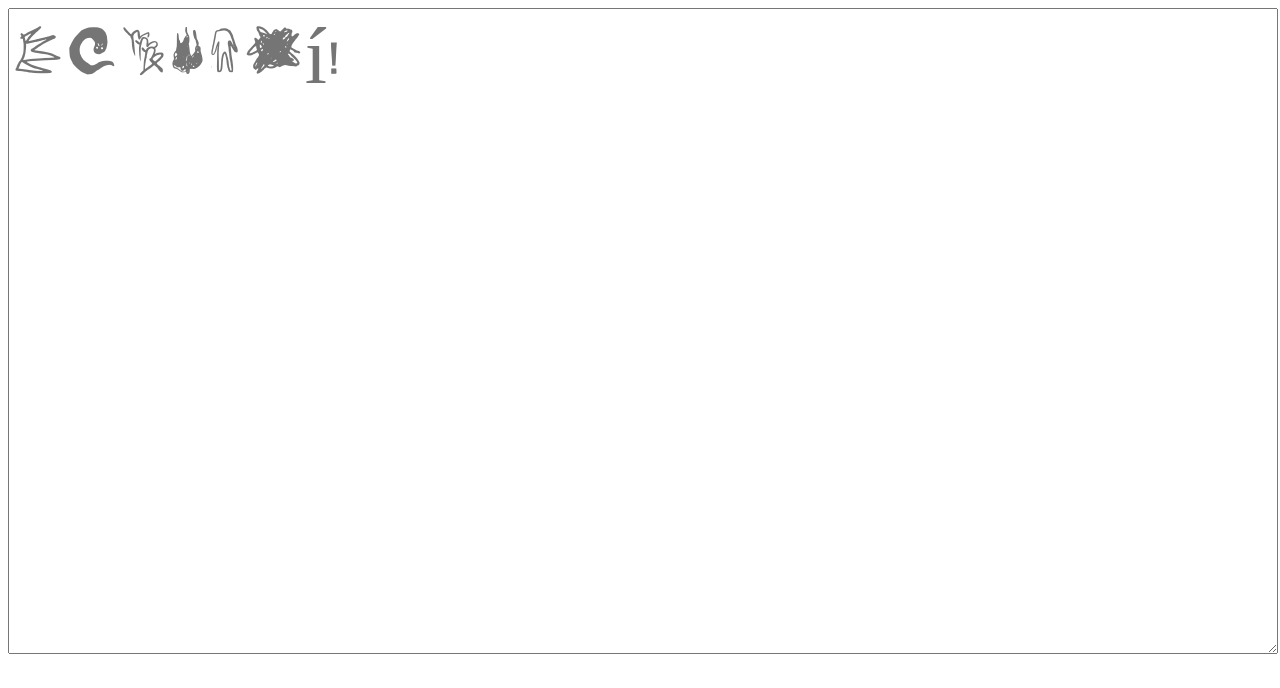
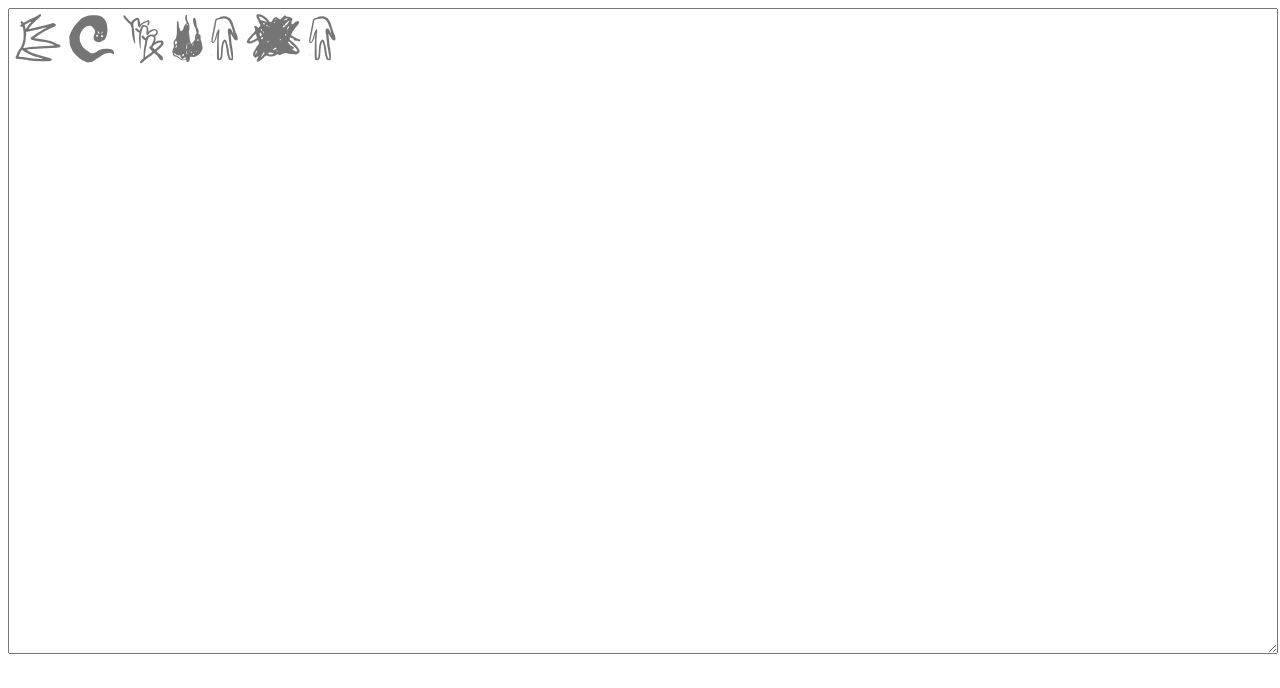
Before and after one commit to nahuef/histeria, a plain HTML site: page index.html in a window 1280 px wide. Drawn offline with Linux system fonts and the light colour scheme.

Commit message:
Update index.html

```diff
--- a/index.html
+++ b/index.html
@@ -13,6 +13,6 @@
   </head>
 
   <body>
-    <textarea style="font-family: Histeria;font-size: 60pt;width:100%;height:50vw;" placeholder="Escribí!"></textarea>
+    <textarea style="font-family: Histeria;font-size: 60pt;width:100%;height:50vw;" placeholder="Escribi"></textarea>
   </body>
 </html>
```
